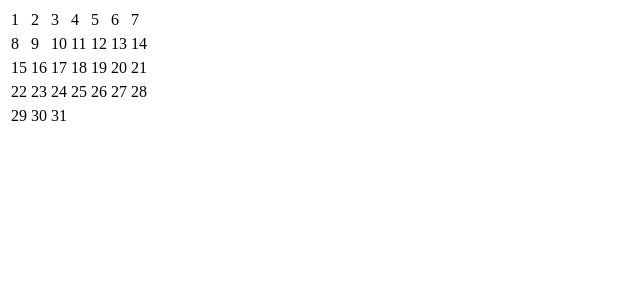
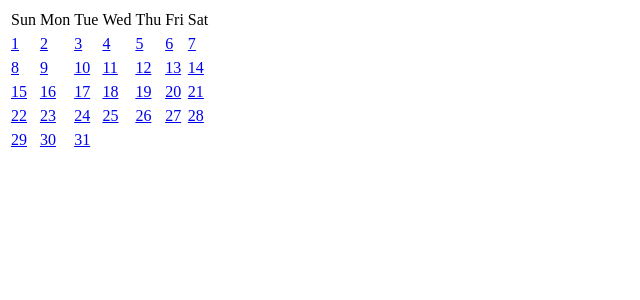
Before and after one commit to greenmarketingspb/php_course, a PHP site: page /practice_9/month in a window 1280 px wide. Shown: the top 300 px of the page, without its empty margins (0-640 px from the left). Run offline with PHP 8.4, Linux system fonts and the light colour scheme.

Commit message:
last version of calendar

```diff
--- a/practice_9/month.php
+++ b/practice_9/month.php
@@ -1,9 +1,5 @@
 
 <table>
-
-
-
-
 
 
 <?php
@@ -16,10 +12,29 @@ $month = date('m');
 
 $daysInMonth = cal_days_in_month(CAL_GREGORIAN, $month, $year);
 
+
+$week = [
+    'Sun',
+    'Mon',
+    'Tue',
+    'Wed',
+    'Thu',
+    'Fri',
+    'Sat'
+];
+
 echo '<tr>';
 
+
+foreach ($week as $dayName) {
+    echo "<td>$dayName</td>";
+}
+
+
+echo '<tr></tr>';
+
 for ($day = 1; $day <= $daysInMonth; $day++) {
-    echo "<td>$day</td>";
+    echo "<td><a href=day?dayOfMonth=$day>$day</a></td>";
     if ($day % 7 === 0) {
         echo '<tr></tr>';
 
```
Also changed, not shown: practice_9/day.php (+8 -1 lines).
